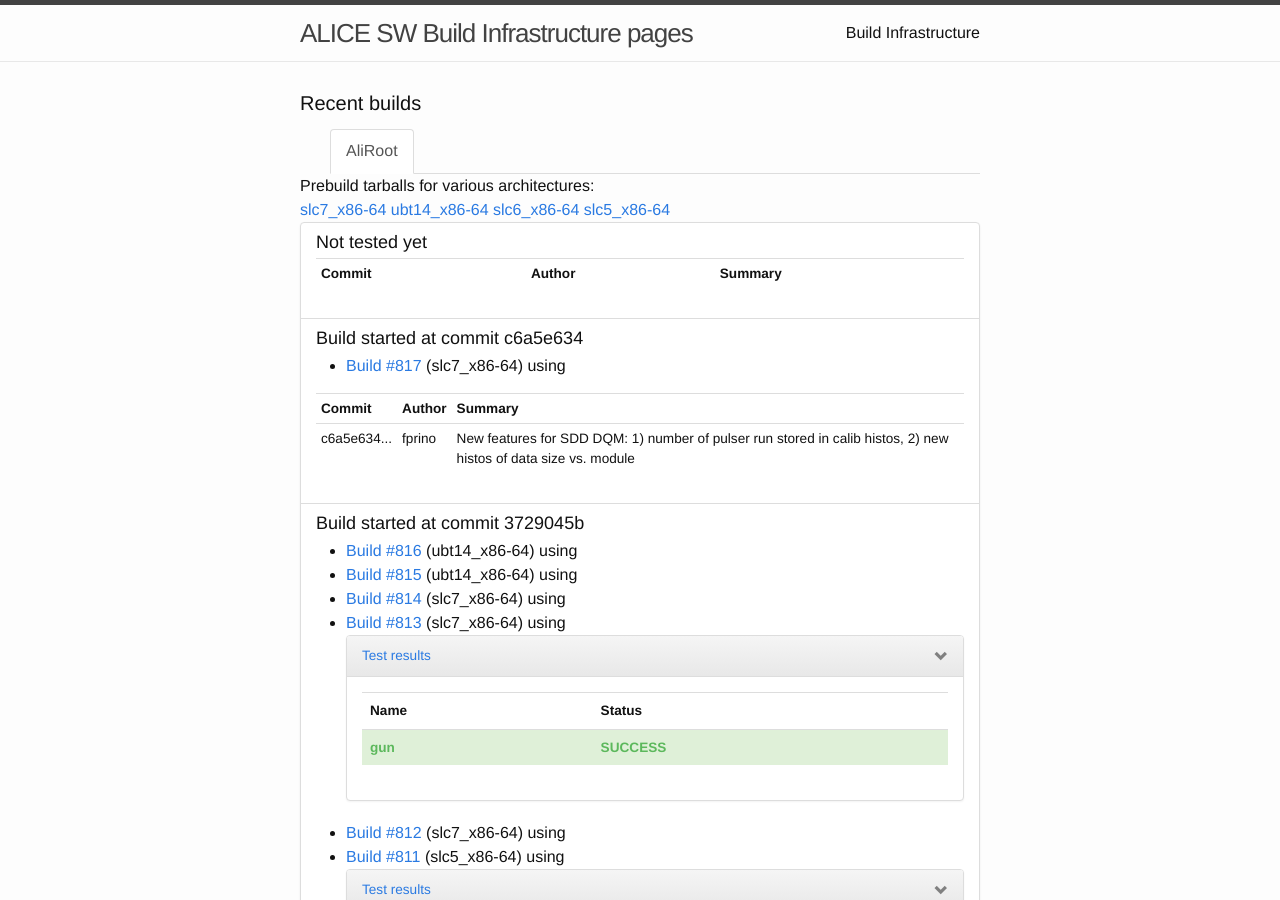
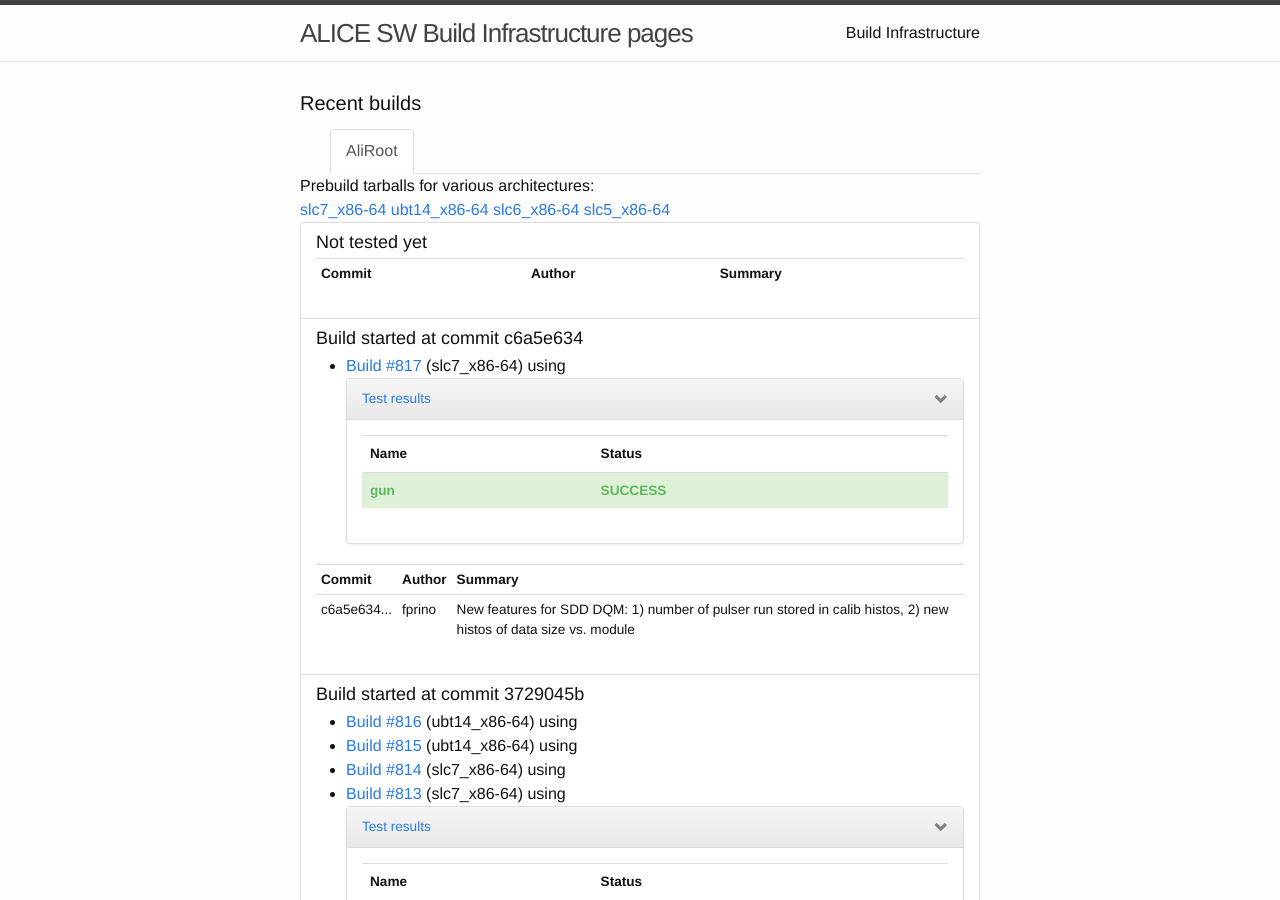
Before and after one commit to alisw/alisw.github.io, a Jekyll site: the page built from index.html, in a window 1280 px wide and 900 px high. Built offline with Jekyll 4.4.1, drawn with Linux system fonts in a browser that asks for light colours; nearby versions of some CDN libraries.

Commit message:
Updated results.

```diff
--- a/_data/tests_status.json
+++ b/_data/tests_status.json
@@ -541,6 +541,18 @@
             }
           } ]
         }
+      }, {
+        "key" : "817",
+        "by_name" : {
+          "buckets" : [ {
+            "key" : "gun",
+            "status" : {
+              "buckets" : [ {
+                "key" : "SUCCESS"
+              } ]
+            }
+          } ]
+        }
       } ]
     }
   }
```
